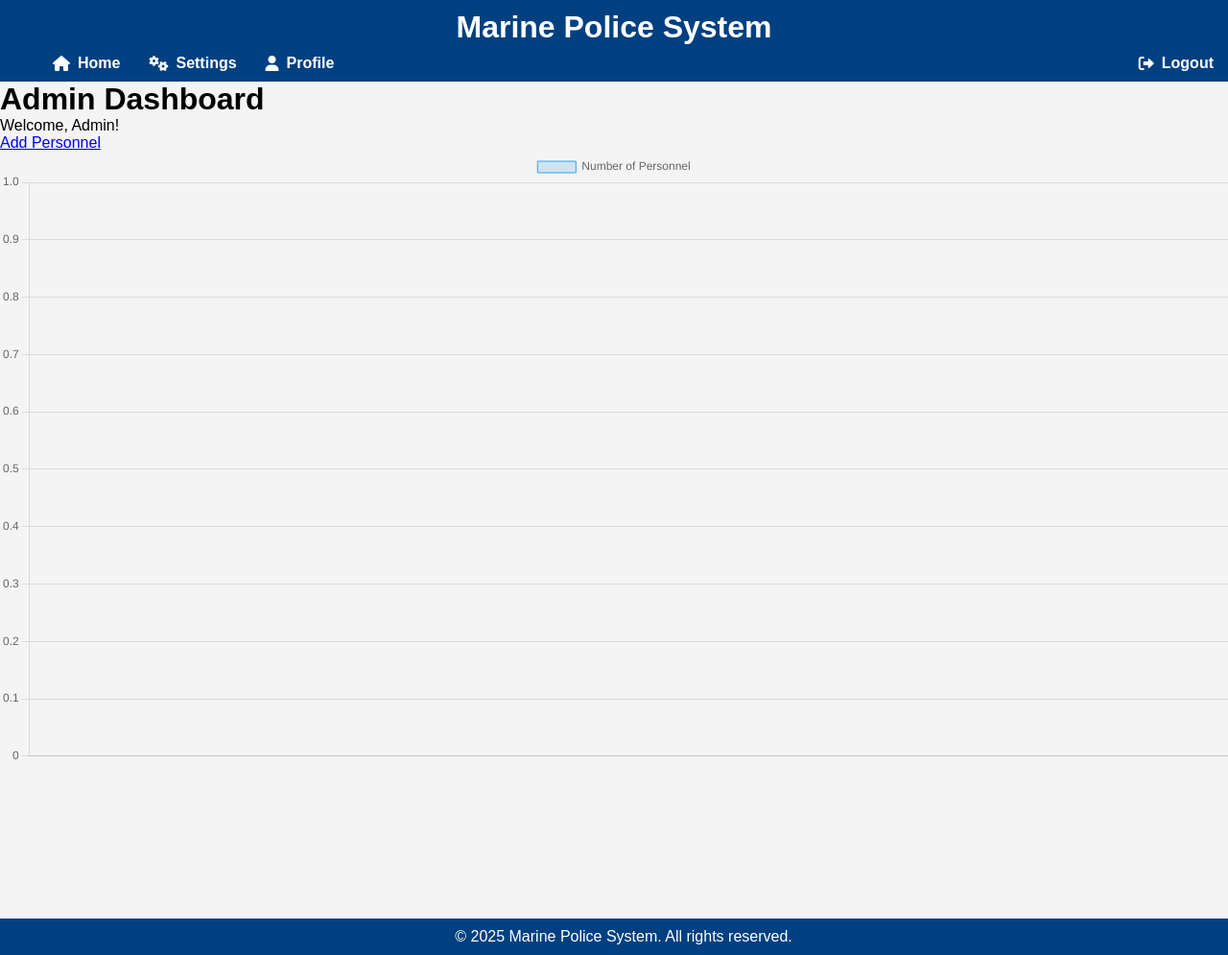
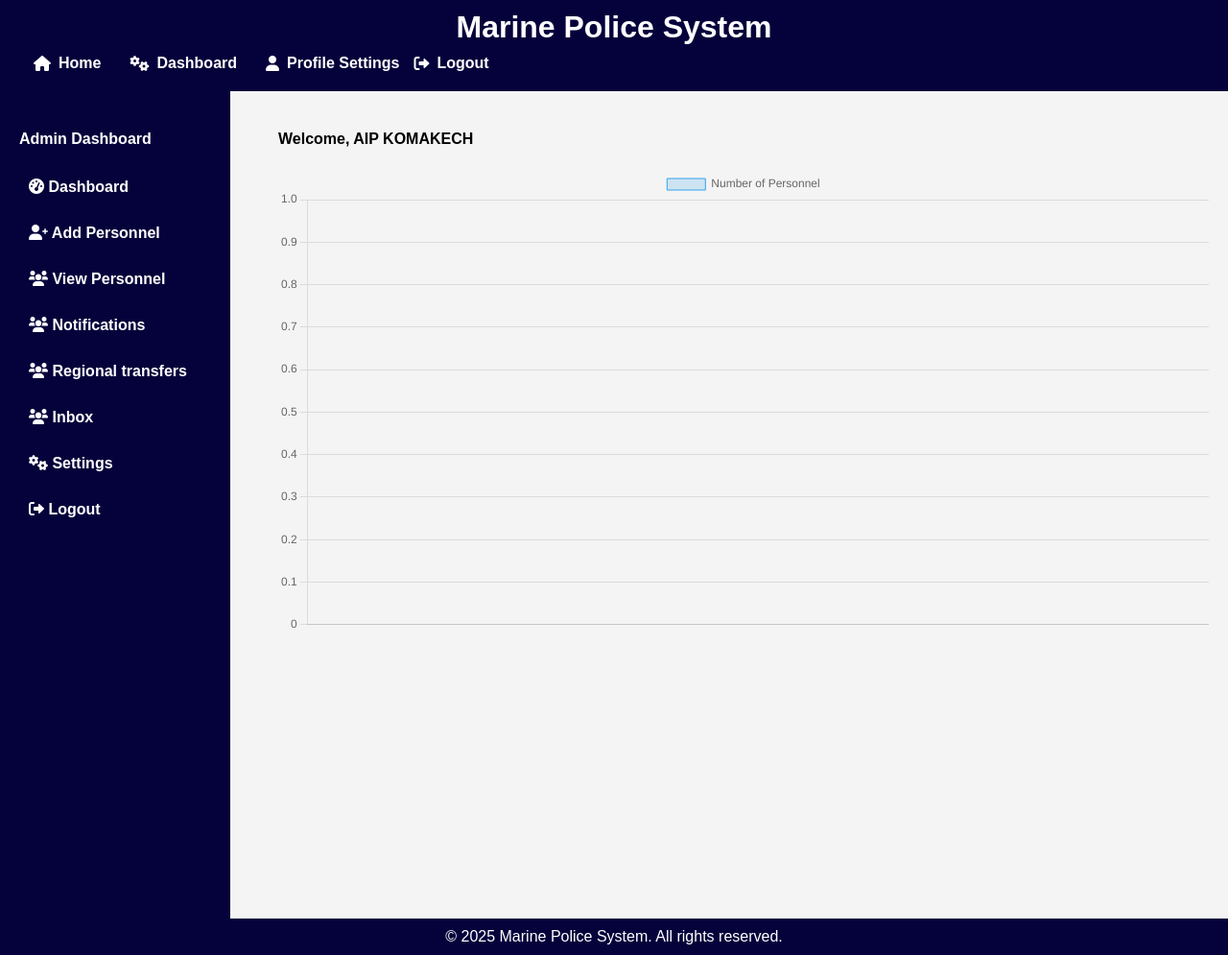
Before and after one commit to codeYex/Marine-police-system, a PHP site: page /admin_dashboard in a window 1280 px wide. Shown: the whole page at 96% size. Run offline with PHP 8.4, Linux system fonts and the light colour scheme; the visitor is signed in with stand-in values (Sample User, id 1); data that the repository does not hold is empty.

Commit message:
new changes

```diff
--- a/public/admin_dashboard.php
+++ b/public/admin_dashboard.php
@@ -21,10 +21,25 @@ foreach ($personnelStats as $stat) {
 }
 ?>
 
-<h1>Admin Dashboard</h1>
-<p>Welcome, Admin!</p>
+<div class="admin-dashboard-container">
+    <aside class="sidebar">
+        <h4>Admin Dashboard</h4>
+        <ul>
+            <li><a href="admin_dashboard.php"><i class="fas fa-tachometer-alt"></i> Dashboard</a></li>
+            <li><a href="add_personnel.php"><i class="fas fa-user-plus"></i> Add Personnel</a></li>
+            <li><a href="view_personnel.php"><i class="fas fa-users"></i> View Personnel</a></li>
+            <li><a href="view_personnel.php"><i class="fas fa-users"></i> Notifications</a></li>
+            <li><a href="view_personnel.php"><i class="fas fa-users"></i> Regional transfers</a></li>
+            <li><a href="view_personnel.php"><i class="fas fa-users"></i> Inbox</a></li>
 
-<a href="add_personnel.php" class="button">Add Personnel</a>
+            <li><a href="settings.php"><i class="fas fa-cogs"></i> Settings</a></li>
+            <li><a href="logout.php"><i class="fas fa-sign-out-alt"></i> Logout</a></li>
+        </ul>
+    </aside>
+
+    <main class="main-content">
+        <h4>Welcome, AIP KOMAKECH</h4>
+        <!-- <a href="add_personnel.php" class="button">Add Personnel</a> -->
 
         <!-- Include Chart.js library -->
         <script src="https://cdn.jsdelivr.net/npm/chart.js"></script>
@@ -56,5 +71,7 @@ foreach ($personnelStats as $stat) {
                 }
             });
         </script>
+    </main>
+</div>
 
 <?php include '../templates/footer.php'; ?>
--- a/public/styles.css
+++ b/public/styles.css
@@ -9,7 +9,7 @@ ul {
   padding: 0;
 }
 header {
-  background-color: #004080; /* Dark blue background */
+  background-color: #05023b; /* Dark blue background */
   color: white;
   padding: 10px 20px;
   text-align: center;
@@ -22,25 +22,20 @@ body {
   background-color: #f4f4f4;
 }
 
-/* Header styling */
-header {
-  background-color: #004080; /* Dark blue background */
-  color: white;
-  padding: 10px 20px;
-  text-align: center;
-}
 
 /* Navbar styling */
 .navbar {
-  margin-top: 10px;
+  background-color: #05023b;
+  padding: 10px 0;
+  display: flex;
+  justify-content: space-between;
+  align-items: center;
 }
-
 .nav-list {
   list-style: none;
   display: flex;
-  justify-content: space-between; /* Distribute items evenly */
-  width: 100%; /* Ensure it takes full width */
-  padding: 0 20px; /* Add some padding */
+  margin: 0;
+  padding: 0;
 }
 
 .nav-item {
@@ -71,10 +66,10 @@ header {
 
 /* Footer styling */
 footer {
-  background-color: #004080;
+  background-color: #05023b;
   color: white;
   text-align: center;
-  padding: 10px 10px ;
+  padding: 10px 10px;
   position: fixed;
   width: 100%;
   bottom: 0;
@@ -96,7 +91,7 @@ footer {
   border-radius: 8px;
   box-shadow: 0 4px 8px rgba(0, 0, 0, 0.1);
   overflow: hidden;
-  width: 200px;
+  width: 250px;
   text-align: center;
   flex: 0 0 auto; /* Prevent flex items from shrinking */
   transition: transform 0.3s ease, box-shadow 0.3s ease;
@@ -202,6 +197,7 @@ footer {
 /* Add Personnel form styling */
 .add-personnel-container {
   display: flex;
+  background-color: rgb(204, 227, 246);
   justify-content: center;
   align-items: flex-start; /* Align items to the top */
   padding-top: 50px; /* Increase top padding to ensure space for sticky header */
@@ -261,3 +257,63 @@ footer {
 .add-personnel-form button:hover {
   background-color: green;
 }
+/* Sidebar styling */
+.sidebar {
+  width: 200px;
+  background-color: #05023b;
+  color: white;
+  padding: 20px;
+  position: fixed; /* Fix the sidebar position */
+  height: 100%; /* Full height */
+  overflow-y: auto; /* Enable vertical scrolling */
+}
+.sidebar h2 {
+  margin-bottom: 20px;
+  font-size: 1.5em;
+}
+.sidebar ul {
+  list-style: none;
+}
+.sidebar ul li {
+  margin-bottom: 10px;
+}
+.sidebar ul li a {
+  color: white;
+  text-decoration: none;
+  font-weight: bold;
+  display: block;
+  padding: 10px;
+  transition: background-color 0.3s ease;
+}
+.sidebar ul li a:hover {
+  border-radius: 7px;
+  border: 2px solid white;
+} /* Main content styling */
+.main-content {
+  margin-left: 270px;
+  padding: 20px;
+}
+.main-content h1 {
+  margin-bottom: 20px;
+} /* Button styling */
+.button {
+  display: inline-block;
+  padding: 10px 20px;
+  background-color: #004080;
+  color: white;
+  text-decoration: none;
+  border-radius: 5px;
+  transition: background-color 0.3s ease;
+}
+.button:hover {
+  background-color: #003366;
+} /* Footer styling */
+footer {
+  background-color: #05023b;
+  color: white;
+  text-align: center;
+  padding: 10px 0;
+  position: fixed;
+  width: 100%;
+  bottom: 0;
+}
--- a/templates/header.php
+++ b/templates/header.php
@@ -16,8 +16,8 @@
         <nav class="navbar">
             <ul class="nav-list">
                 <li class="nav-item"><a href="index.php" class="nav-link"><i class="fas fa-home"></i> Home</a></li>
-                <li class="nav-item"><a href="admin_dashboard.php" class="nav-link"><i class="fas fa-cogs"></i> Settings</a></li>
-                <li class="nav-item"><a href="profile.php" class="nav-link"><i class="fas fa-user"></i> Profile</a></li>
+                <li class="nav-item"><a href="admin_dashboard.php" class="nav-link"><i class="fas fa-cogs"></i> Dashboard</a></li>
+                <li class="nav-item"><a href="profile.php" class="nav-link"><i class="fas fa-user"></i> Profile Settings</a></li>
                 <?php if (isset($_SESSION['admin_id'])): ?>
                     <li class="nav-item login-link"><a href="logout.php" class="nav-link"><i class="fas fa-sign-out-alt"></i> Logout</a></li>
                 <?php else: ?>
```
Also changed, not shown: public/index.php (+11 -1 lines), templates/admin_dashboard.php (deleted, +0 -16 lines). Lines whose indentation alone changed are shown as unchanged.
